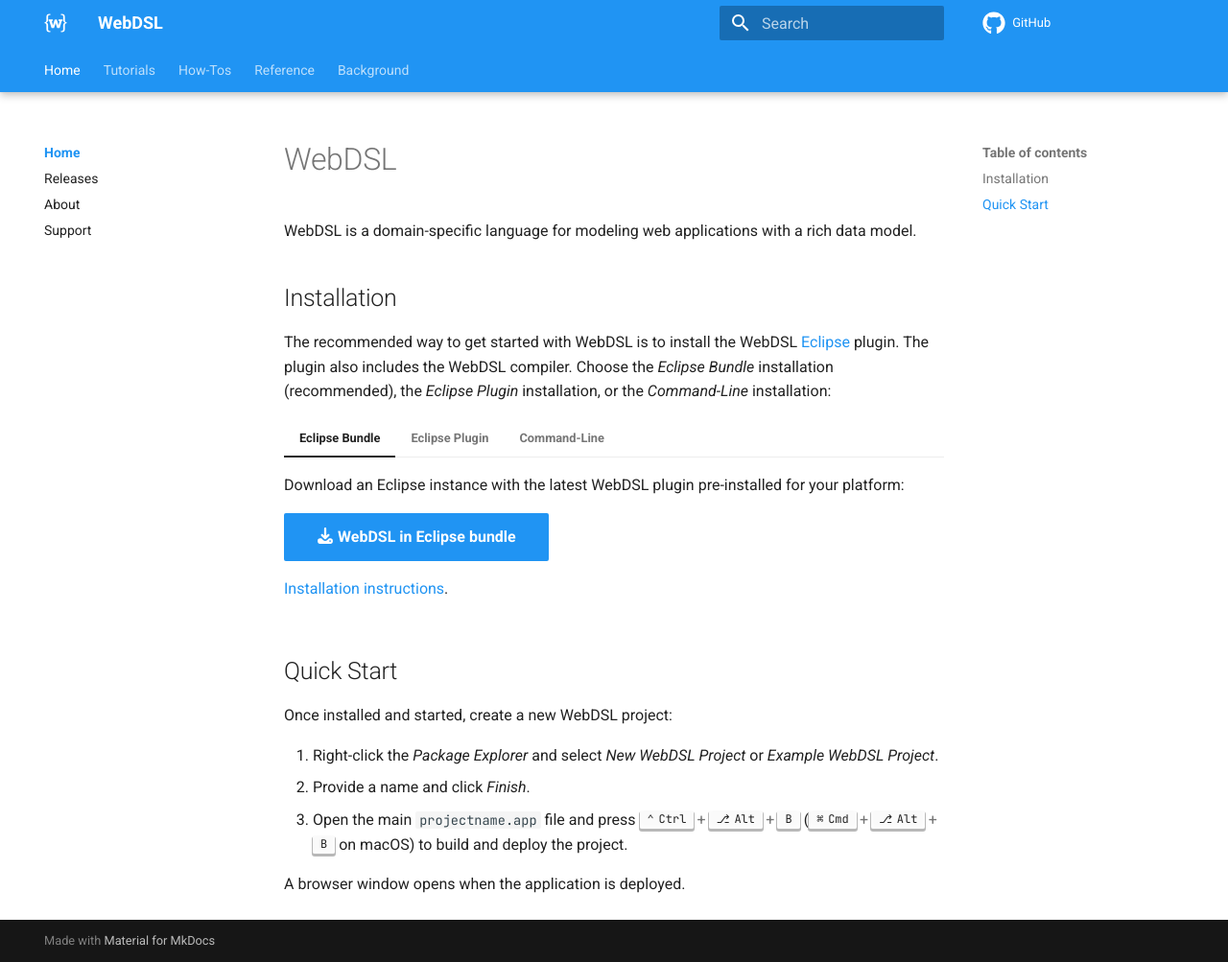
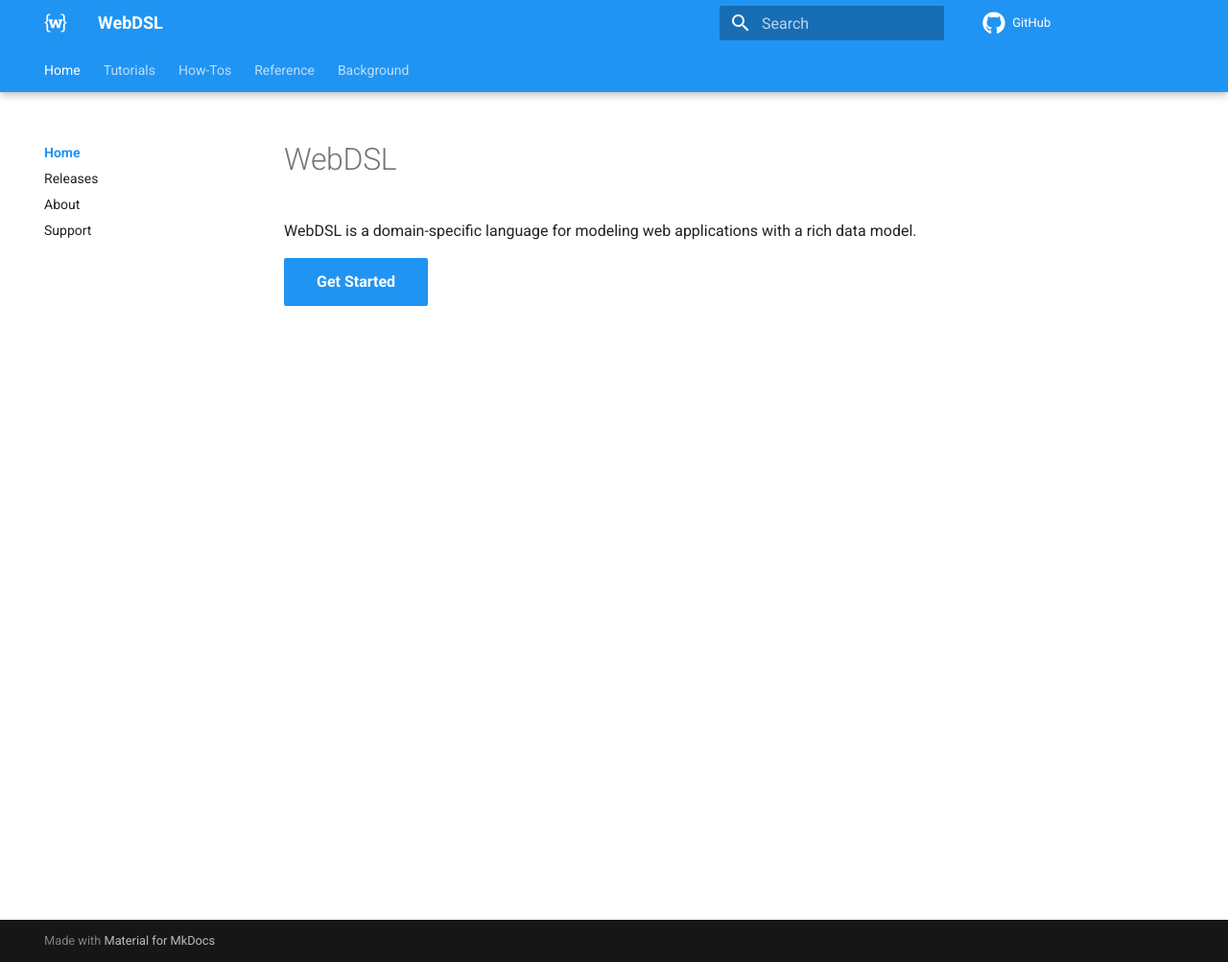
Before and after one commit to webdsl/webdsl-docs, an MkDocs documentation site: the page built from docs/index.md, in a window 1280 px wide and 1003 px high. Shown: the whole window at 96% size. Built offline with MkDocs 1.6.1 and Material for MkDocs 9.7.7, drawn with Linux system fonts in a browser that asks for light colours; comment, search, counter and statistics services are not loaded.

Commit message:
add separate installation page and add Get Started button to root page

````diff
--- a/docs/index.md
+++ b/docs/index.md
@@ -1,41 +1,6 @@
 # WebDSL
 WebDSL is a domain-specific language for modeling web applications with a rich data model.
 
-## Installation
-The recommended way to get started with WebDSL is to install the WebDSL [Eclipse][1] plugin. The plugin also includes the WebDSL compiler. Choose the _Eclipse Bundle_ installation (recommended), the _Eclipse Plugin_ installation, or the _Command-Line_ installation:
+[comment]: <> (TO-DO: Summarize WebDSL properties on this page, similar to https://reactjs.org/)
 
-=== "Eclipse Bundle"
-    Download an Eclipse instance with the latest WebDSL plugin pre-installed for your platform:
-
-    [:fontawesome-solid-download: WebDSL in Eclipse bundle](https://buildfarm.metaborg.org/view/WebDSL/job/webdsl-eclipsegen/lastSuccessfulBuild/artifact/dist/eclipse/){ .md-button .md-button--primary }
-
-    [Installation instructions](howtos/install-eclipse-bundle.md).
-
-=== "Eclipse Plugin"
-    Perform a manual installation of the WebDSL plugin in [Eclipse 3.5][1] or newer through the update site:
-
-    ```
-    https://webdsl.org/update
-    ```
-
-    [Installation instructions](howtos/install-eclipse-plugin-manually.md).
-
-=== "Command-Line"
-    Download the WebDSL CLI for your platform:
-
-    [:fontawesome-solid-download: WebDSL CLI](https://buildfarm.metaborg.org/job/webdsl-compiler/lastSuccessfulBuild/artifact/webdsl.zip){ .md-button .md-button--primary }
-
-    [Installation instructions](howtos/install-cli.md).
-
-
-## Quick Start
-Once installed and started, create a new WebDSL project:
-
-1.  Right-click the _Package Explorer_ and select _New WebDSL Project_ or _Example WebDSL Project_.
-2.  Provide a name and click _Finish_.
-3.  Open the main `projectname.app` file and press ++ctrl+alt+b++ (++cmd+alt+b++ on macOS) to build and deploy the project.
-
-A browser window opens when the application is deployed.
-
-
-[1]: https://www.eclipse.org/
+[Get Started](/tutorials/){ .md-button .md-button--primary }
--- a/mkdocs.yml
+++ b/mkdocs.yml
@@ -14,6 +14,7 @@
     - tutorials/index.md
   - How-Tos:
     - howtos/index.md
+    - howtos/install.md
     - howtos/install-eclipse-bundle.md
     - howtos/install-eclipse-plugin-manually.md
     - howtos/install-cli.md
````
Also changed, not shown: docs/howtos/install.md (added, +41 -0 lines), docs/tutorials/index.md (+4 -0 lines).
